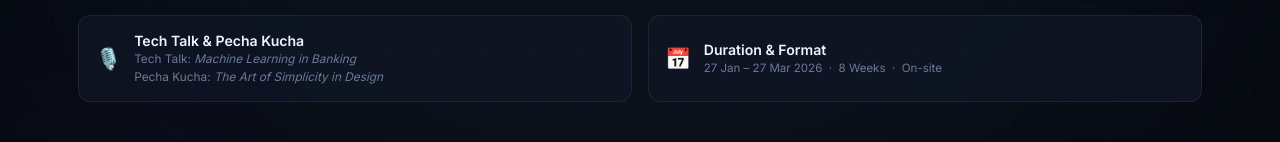
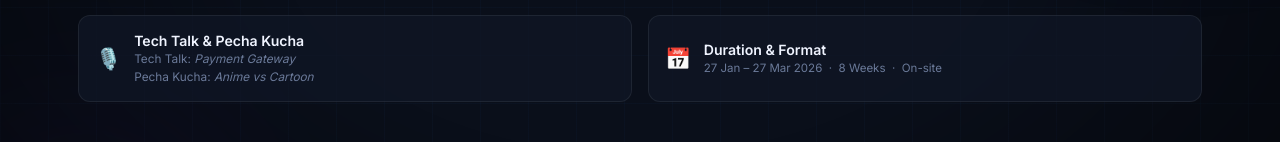
Before and after one commit to Ajaymali2004/ajay-presentation, a Next.js app: page / in a window 1280 px wide. Both pictures are taken after a click on the button 523 px from the left and 757 px from the top of the page. Shown: the part 473-615 px from the top of the page. Built offline with nearby package versions, Linux system fonts and the light colour scheme.

Commit message:
tech talk and pecha kucha updated

```diff
--- a/src/app/page.tsx
+++ b/src/app/page.tsx
@@ -249,7 +249,7 @@ function Slide3({ active }: { active: boolean }) {
           <span style={{ fontSize: "1.3rem" }}>🎙️</span>
           <div>
             <div style={{ fontSize: "0.88rem", fontWeight: 600 }}>Tech Talk &amp; Pecha Kucha</div>
-            <div style={{ fontSize: "0.74rem", color: "var(--text-muted)" }}>Tech Talk: <em>Machine Learning in Banking</em><br />Pecha Kucha: <em>The Art of Simplicity in Design</em></div>
+            <div style={{ fontSize: "0.74rem", color: "var(--text-muted)" }}>Tech Talk: <em>Payment Gateway</em><br />Pecha Kucha: <em>Anime vs Cartoon</em></div>
           </div>
         </Card>
         <Card style={{ display: "flex", gap: "0.8rem", alignItems: "center" }}>
```
